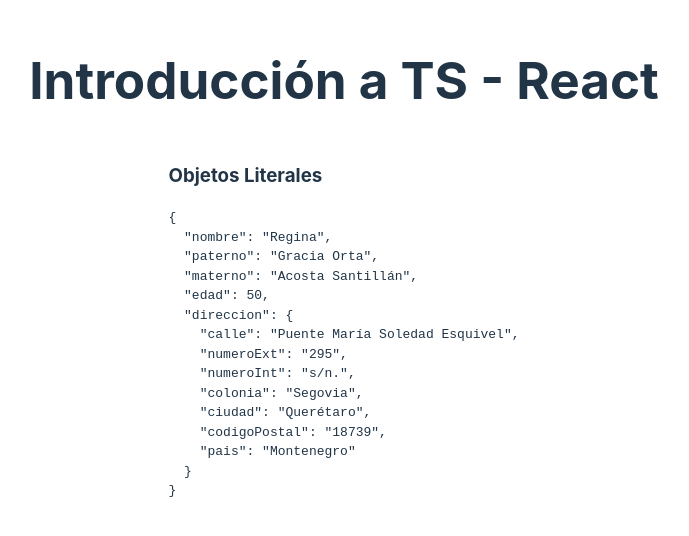
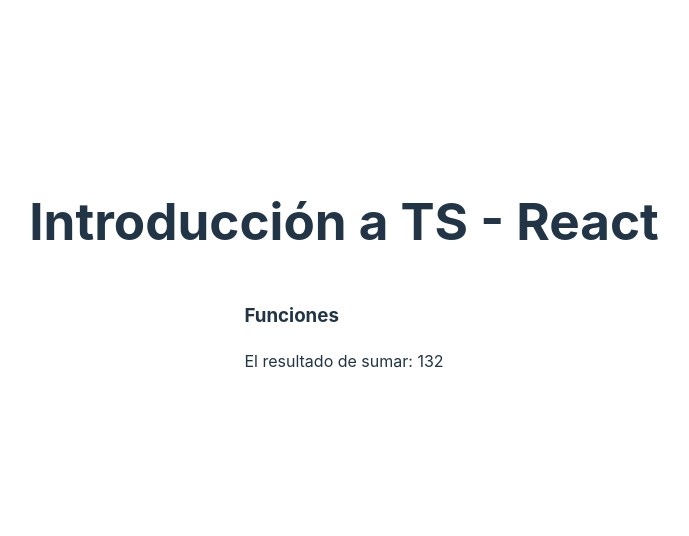
Before and after one commit to zutjmx/01-react-fundamentos, a React (Vite) app: page / in a window 1280 px wide. Shown: the part 134-670 px from the top of the page, without its empty margins (296-985 px from the left). Built offline with nearby package versions, Linux system fonts and the light colour scheme.

Commit message:
Inicio de funciones

```diff
--- a/src/App.tsx
+++ b/src/App.tsx
@@ -1,6 +1,7 @@
 import {
+  FuncionesBasicas,
   /* BasicTypes, */
-  ObjetosLiterales } from "./typescript"
+  /* ObjetosLiterales */ } from "./typescript"
 
 function App() {
 
@@ -11,7 +12,8 @@ function App() {
 
       {/* Componentes */}
       {/* <BasicTypes/> */}
-      <ObjetosLiterales/>
+      {/* <ObjetosLiterales/> */}
+      <FuncionesBasicas/>
 
     </main>
   )
--- /dev/null
+++ b/src/typescript/FuncionesBasicas.tsx
@@ -0,0 +1,14 @@
+
+export const FuncionesBasicas = () => {
+
+    const sumar = (a:number, b:number) => {
+        return a+b;
+    }
+
+  return (
+    <div>
+        <h3>Funciones</h3>
+        <span>El resultado de sumar: {sumar(54,78)} </span>
+    </div>
+  )
+}
--- a/src/typescript/index.ts
+++ b/src/typescript/index.ts
@@ -1,2 +1,3 @@
 export * from './BasicTypes';
 export * from './ObjetosLiterales';
+export * from './FuncionesBasicas';
```
